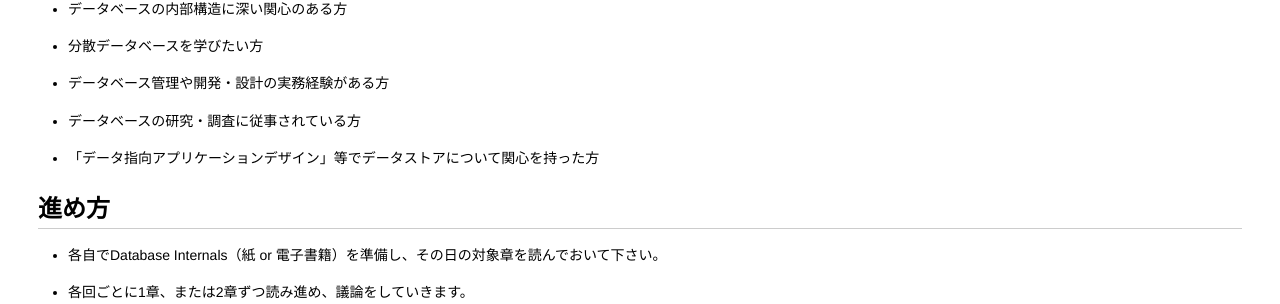
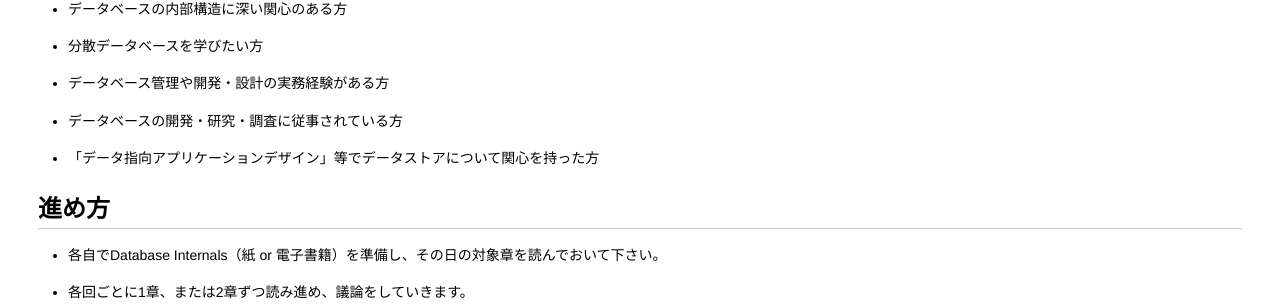
Before and after one commit to Database-Internals-Reading-Group-Japan/group-tokyo, a Jekyll site: the page built from index.md, in a window 1280 px wide. Shown: the part 736-1040 px from the top of the page. Built offline with Jekyll 4.4.1, drawn with Linux system fonts in a browser that asks for light colours; Markdown is read by kramdown in place of the engine named in the settings.

Commit message:
Update index.md

```diff
--- a/index.md
+++ b/index.md
@@ -30,7 +30,7 @@ For Database Internals Reading Group in Japan-Tokyo
 - データベースの内部構造に深い関心のある方
 - 分散データベースを学びたい方
 - データベース管理や開発・設計の実務経験がある方
-- データベースの研究・調査に従事されている方
+- データベースの開発・研究・調査に従事されている方
 - 「データ指向アプリケーションデザイン」等でデータストアについて関心を持った方
 
 ## 進め方
```
